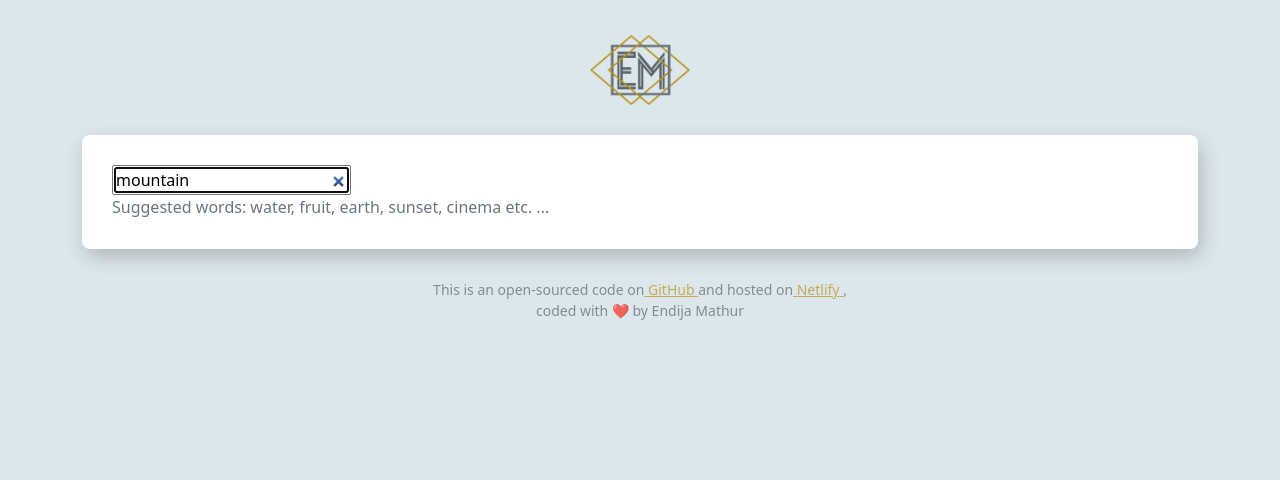
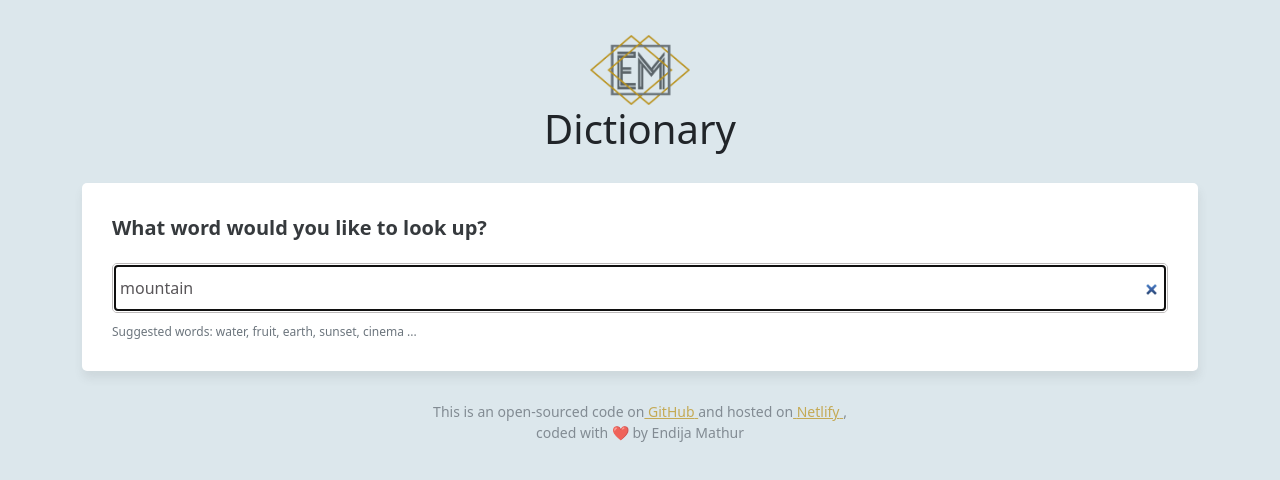
Before and after one commit to EndijaM/dictionary-project, a React (Create React App) app: page / in a window 1280 px wide. Shown: the top 480 px of the page. Built offline with nearby package versions, Linux system fonts and the light colour scheme; no server answers.

Commit message:
Styled the application

```diff
--- a/src/App.js
+++ b/src/App.js
@@ -9,6 +9,7 @@ function App() {
       <header className="App-header">
         <div className="container">
           <img src={logo} className="App-logo img-fluid" alt="logo" />
+          <h1 className="text-center">Dictionary</h1>
           <main>
             <Dictionary defaultKeyword="mountain" />
           </main>
--- a/src/Dictionary.css
+++ b/src/Dictionary.css
@@ -4,6 +4,27 @@
 .Dictionary section {
   background: white;
   padding: 30px;
-  border-radius: 8px;
-  box-shadow: 3px 8px 20px rgba(0, 0, 0, 0.2);
+  border-radius: 5px;
+  box-shadow: 1px 7px 10px rgba(77, 76, 76, 0.1);
+  margin: 20px 0;
 }
+.Dictionary .search-window {
+  width: 100%;
+  padding: 12px 7px;
+  border: 1px solid rgb(188, 185, 185);
+  border-radius: 5px;
+  color: #585558;
+  margin: 10px 0;
+}
+.Dictionary label {
+  font-size: 20px;
+  margin-bottom: 10px;
+}
+
+.Dictionary .examples-words {
+  font-size: 12px;
+}
+.Dictionary label {
+  font-weight: 600;
+  opacity: 0.9;
+}
--- a/src/Dictionary.js
+++ b/src/Dictionary.js
@@ -16,7 +16,7 @@ export default function Dictionary(props) {
   function search() {
     //documentation: https://dictionaryapi.dev/
 
-    let apiUrl = `https://api.dictionaryapi.dev/api/v2/entries/en/${keyword}`;
+    let apiUrl = `https://api.dictionaryapi.dev/api/v2/entries/en_US/${keyword}`;
     axios.get(apiUrl).then(handleResponse);
   }
 
@@ -39,17 +39,19 @@ export default function Dictionary(props) {
     return (
       <div className="Dictionary">
         <section>
+          <label>What word would you like to look up?</label>
           <form onSubmit={handleSubmit}>
             <input
               type="search"
               autoFocus="on"
               onChange={handleKeywordChange}
               defaultValue={props.defaultKeyword}
+              className=" search-window"
             />
           </form>
 
-          <div className="examples text-muted">
-            Suggested words: water, fruit, earth, sunset, cinema etc. ...
+          <div className="examples-words text-muted">
+            Suggested words: water, fruit, earth, sunset, cinema ...
           </div>
         </section>
 
--- /dev/null
+++ b/src/Meaning.css
@@ -0,0 +1,30 @@
+.Meaning h3 {
+  font-weight: 700;
+  opacity: 0.9;
+}
+
+.Meaning .definition {
+  font-weight: 500;
+  opacity: 0.95;
+}
+
+.Meaning .examples {
+  font-style: italic;
+  opacity: 0.7;
+  line-height: 2;
+  margin-left: 15px;
+  font-size: 15px;
+  margin-top: 10px;
+}
+.Synonyms {
+  margin: 18px 0 0;
+  padding: 0;
+}
+.Synonyms strong {
+  color: #bf9b30;
+}
+.Synonyms li {
+  list-style: none;
+  display: inline-block;
+  padding-right: 13px;
+}
--- a/src/Meaning.js
+++ b/src/Meaning.js
@@ -1,26 +1,28 @@
 import React from "react";
 import Synonyms from "./Synonyms";
+import "./Meaning.css";
 
 export default function Meaning(props) {
+  //console.log(props.meaning);
   return (
     <div className="Meaning">
+      <section>
         <h3>{props.meaning.partOfSpeech}</h3>
 
         {props.meaning.definitions.map(function (definitions, index) {
           return (
             <div key={index}>
-            <h6>
-              <strong>Definition:</strong>
-              {definitions.definition}
-              <br />
-              <strong>Example:</strong>
-              <em>{definitions.example}</em>
-              <br />
+              <div className="definition">{definitions.definition}</div>
+              <div className="examples">
+                <p>{definitions.example}</p>
+              </div>
+              <div className="synonyms">
                 <Synonyms synonyms={definitions.synonyms} />
-            </h6>
+              </div>
             </div>
           );
         })}
+      </section>
     </div>
   );
 }
--- /dev/null
+++ b/src/Phonetics.css
@@ -0,0 +1,21 @@
+.Phonetics {
+  height: 65px;
+}
+.Phonetics a {
+  border: 1px solid rgb(219, 217, 217);
+  text-decoration: none;
+  padding: 11px 22px;
+  border-radius: 20px;
+  margin: 0 10px;
+  transition: all 160ms ease-in-out;
+  font-size: 15px;
+  font-weight: bold;
+}
+.Phonetics a:hover {
+  background: #bf9b30;
+  color: white;
+}
+.Phonetics .pronounciation {
+  font-weight: bold;
+  opacity: 0.5;
+}
--- a/src/Phonetics.js
+++ b/src/Phonetics.js
@@ -1,10 +1,11 @@
 import React from "react";
+import "./Phonetics.css";
 
 export default function Phonetics(props) {
-  console.log(props.phonetic);
+  //console.log(props.phonetic);
   return (
     <div className="Phonetics">
-      {props.phonetic.text}{" "}
+      <span className="pronounciation">{props.phonetic.text}</span>{" "}
       <a href={props.phonetic.audio} target="_blank" rel="noreferrer">
         Listen
       </a>
--- /dev/null
+++ b/src/Results.css
@@ -0,0 +1,5 @@
+.Results h2 {
+  font-size: 38px;
+  font-weight: bold;
+  line-height: 1.5;
+}
--- a/src/Results.js
+++ b/src/Results.js
@@ -1,6 +1,7 @@
 import React from "react";
 import Meaning from "./Meaning";
 import Phonetics from "./Phonetics";
+import "./Results.css";
 
 export default function Results(props) {
   if (props.results) {
@@ -17,7 +18,7 @@ export default function Results(props) {
             );
           })}
         </section>
-        <section>
+
         {props.results.meanings.map(function (meaning, index) {
           return (
             <div key={index}>
@@ -25,7 +26,6 @@ export default function Results(props) {
             </div>
           );
         })}
-        </section>
       </div>
     );
   } else {
--- a/src/Synonyms.js
+++ b/src/Synonyms.js
@@ -1,14 +1,17 @@
 import React from "react";
 
 export default function Synonyms(props) {
+  console.log(props.synonyms);
   if (props.synonyms.length > 0) {
     return (
-      <ul className="Synonyms">
-        <strong>Synonyms:</strong>{" "}
-        {props.synonyms.map(function (synonym, index) {
-          return <li key={index}>{synonym}</li>;
-        })}
-      </ul>
+      <div className="Synonyms">
+        <strong>Synonyms:</strong>
+        <ul>
+          {props.synonyms.map(function (synonym, index) {
+            return <li key={index}>{synonym}</li>;
+          })}
+        </ul>
+      </div>
     );
   } else {
     return null;
```
Lines whose indentation alone changed are shown as unchanged.
